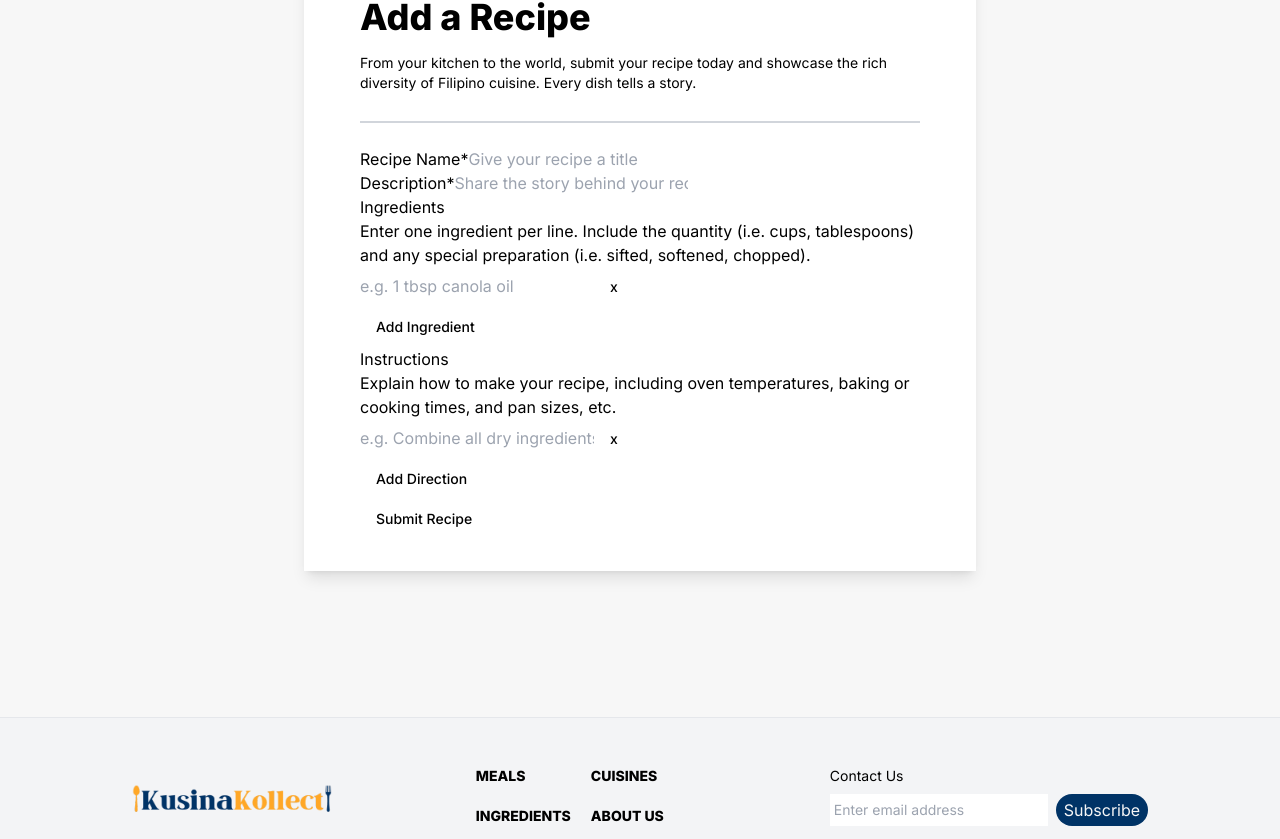
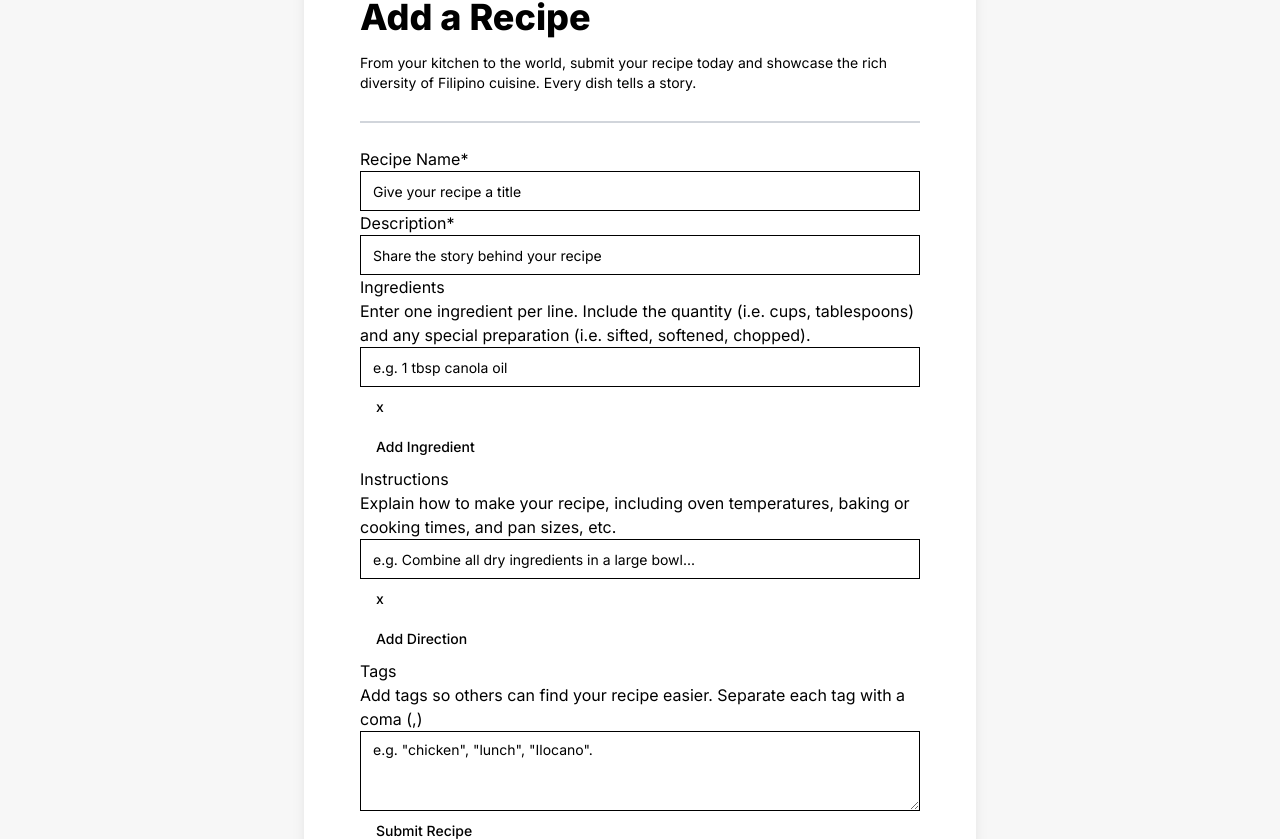
Before and after one commit to jgbattung/Kusina-Kollect, a Next.js app: page /add-recipe in a window 1280 px wide. Shown: the part 246-1085 px from the top of the page. Built offline with nearby package versions, Linux system fonts and the light colour scheme; no server answers; the database is empty; sample sign-in values are in the browser's storage.

Commit message:
add tags field

```diff
--- a/components/forms/AddRecipe.tsx
+++ b/components/forms/AddRecipe.tsx
@@ -5,6 +5,8 @@ import { RecipeValidation } from '@/lib/validations/recipe'
 import { zodResolver } from '@hookform/resolvers/zod'
 import { useFieldArray, useForm } from 'react-hook-form'
 import { Button } from '../ui/button'
+import { Input } from '../ui/input'
+import { Textarea } from "../ui/textarea"
 
 
 interface Props {
@@ -19,8 +21,8 @@ type FormData = {
   description: string,
   ingredients: { value: string }[],
   directions: { value: string }[],
+  tags: string[],
   // images: string[],
-  // tags: string[],
 }
 
 const AddRecipe = ({ user }: Props) => {
@@ -55,7 +57,13 @@ const AddRecipe = ({ user }: Props) => {
   })
 
   const onSubmit = async (data: FormData) => {
-    console.log(data)
+    const transformedData = {
+      ...data,
+      ingredients: data.ingredients.map(ingredient => ingredient.value),
+      directions: data.directions.map(direction => direction.value),
+      // Handle tags and images as needed
+    };
+    console.log(transformedData)
   }
 
   return (
@@ -71,13 +79,13 @@ const AddRecipe = ({ user }: Props) => {
         <form onSubmit={handleSubmit(onSubmit)}>
           <div>
             <label htmlFor="name">Recipe Name*</label>
-            <input {...register("name")} placeholder='Give your recipe a title' />
+            <Input {...register("name")} placeholder='Give your recipe a title' />
             {errors.name && <p>{errors.name.message}</p>}
           </div>
 
           <div>
             <label htmlFor="description">Description*</label>
-            <input {...register("description")} placeholder='Share the story behind your recipe' />
+            <Input {...register("description")} placeholder='Share the story behind your recipe' />
             {errors.description && <p>{errors.description.message}</p>}
           </div>
 
@@ -87,7 +95,7 @@ const AddRecipe = ({ user }: Props) => {
 
             {ingredientFields.map((field, index) => (
               <div key={field.id}>
-                <input
+                <Input
                   {...register(`ingredients.${index}.value`)}
                   placeholder='e.g. 1 tbsp canola oil'
                 />
@@ -107,7 +115,7 @@ const AddRecipe = ({ user }: Props) => {
 
             {directionFields.map((field, index) => (
               <div key={field.id}>
-                <input
+                <Input
                   {...register(`directions.${index}.value`)}
                   placeholder='e.g. Combine all dry ingredients in a large bowl...'
                 />
@@ -121,6 +129,12 @@ const AddRecipe = ({ user }: Props) => {
             <Button type='button' onClick={() => appendDirection({ value: "" })}>Add Direction</Button>
           </div>
 
+          <div>
+            <label htmlFor='tags'>Tags</label>
+            <p>Add tags so others can find your recipe easier. Separate each tag with a coma (,)</p>
+            <Textarea {...register("tags")} placeholder='e.g. "chicken", "lunch", "Ilocano". ' />
+          </div>
+
           <Button type='submit'>Submit Recipe</Button>
         </form>
       </div>
```
